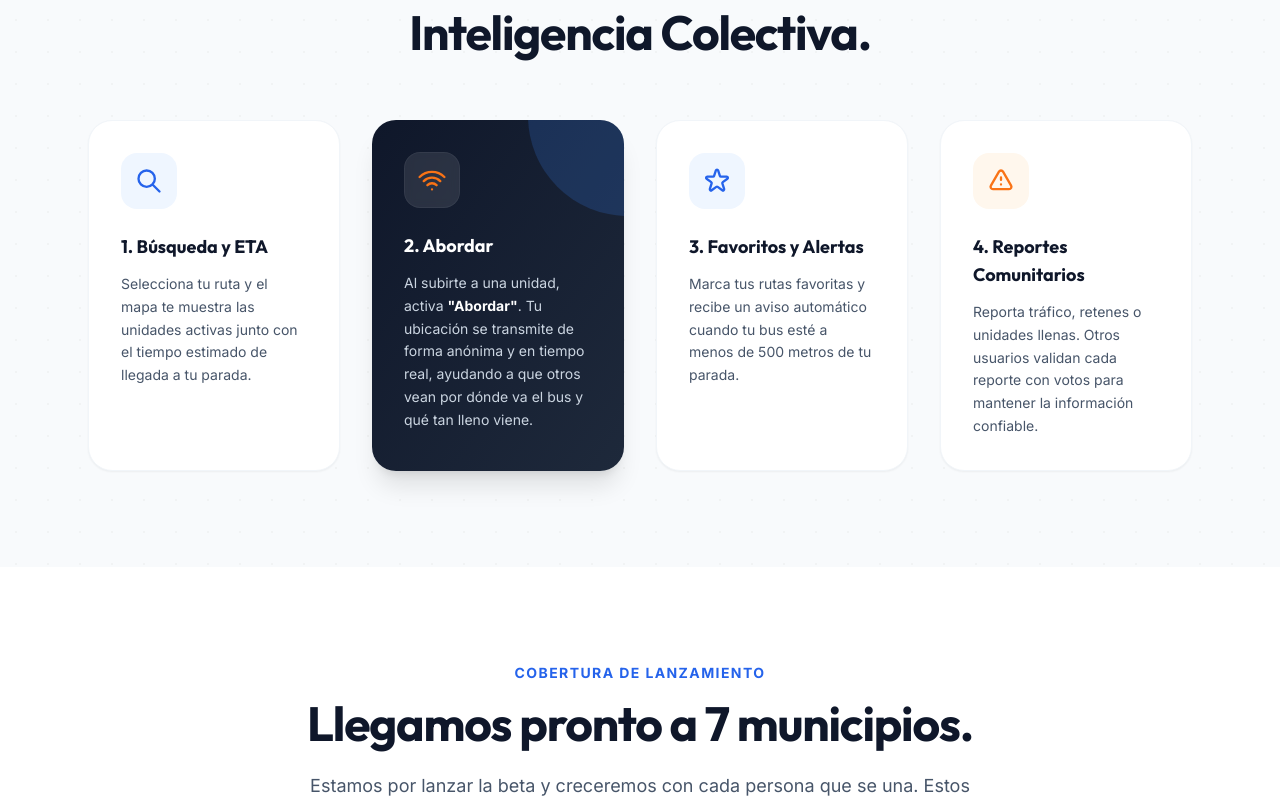
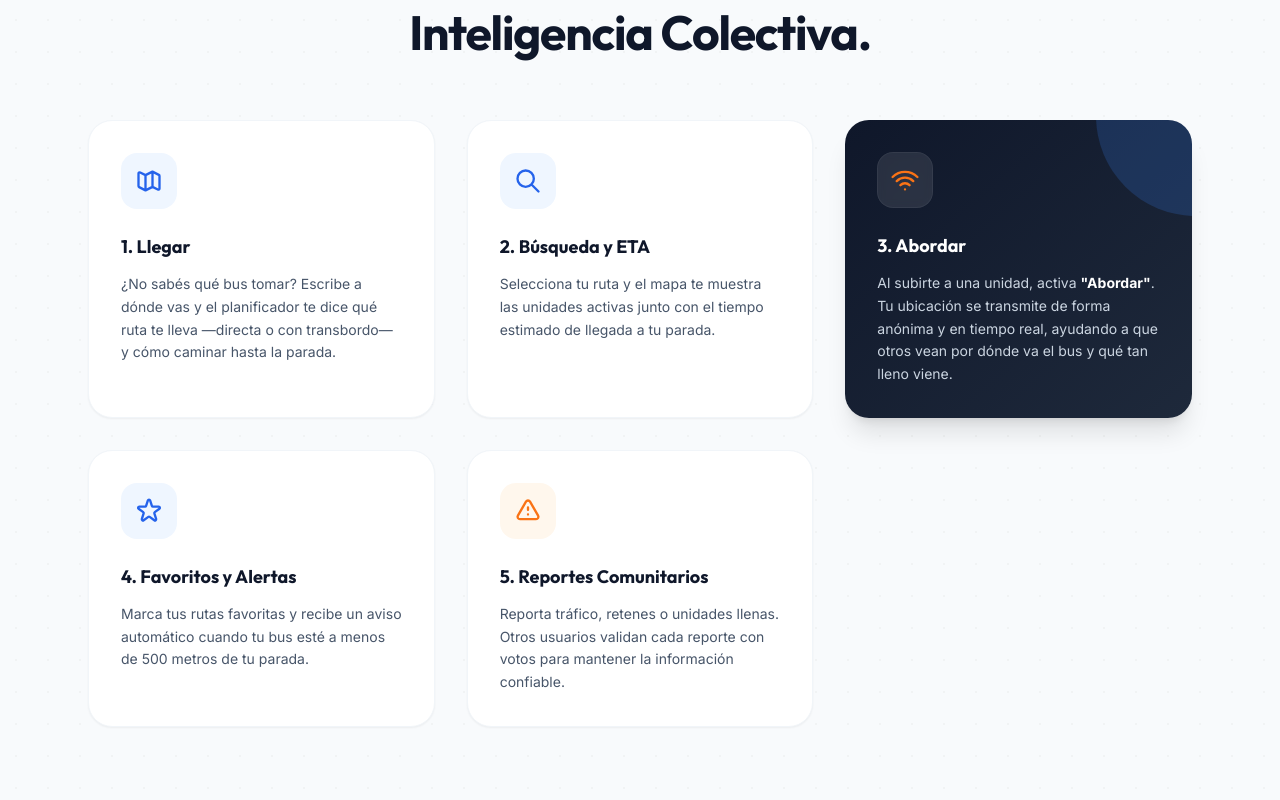
Before and after one commit to Ovidio-Aguirre/ubibus-landing, a React (Vite) app: page / in a window 1280 px wide. Shown: the part 1360-2160 px from the top of the page. Built offline with nearby package versions, Linux system fonts and the light colour scheme; no server answers.

Commit message:
Agregar tarjeta del planificador de viajes "Llegar" en Como funciona
Refleja la nueva funcion de la app que sugiere que ruta tomar (directa
o con transbordo) hacia un destino dentro de la cobertura actual.

Co-Authored-By: Claude Sonnet 5 <noreply@anthropic.com>

```diff
--- a/src/components/sections/Features.tsx
+++ b/src/components/sections/Features.tsx
@@ -26,21 +26,34 @@ export const Features: React.FC = () => {
             <h3 className="text-4xl md:text-5xl font-display font-bold text-slate-900 tracking-tight">Inteligencia Colectiva.</h3>
           </div>
 
-          <div className="grid md:grid-cols-2 lg:grid-cols-4 gap-8">
+          <div className="grid md:grid-cols-2 lg:grid-cols-3 gap-8">
             {/* Card 1 */}
+            <div className="bg-white p-8 rounded-3xl shadow-sm border border-slate-100 hover:shadow-2xl hover:border-primary-100 hover:-translate-y-1.5 hover:scale-[1.02] transition-all duration-300 group">
+              <div className="w-14 h-14 rounded-2xl bg-blue-50 text-primary-600 flex items-center justify-center mb-6 group-hover:scale-110 group-hover:bg-primary-600 group-hover:text-white transition-all duration-300">
+                <svg className="w-7 h-7" fill="none" viewBox="0 0 24 24" stroke="currentColor">
+                  <path strokeLinecap="round" strokeLinejoin="round" strokeWidth={2} d="M9 20l-5.447-2.724A1 1 0 013 16.382V5.618a1 1 0 011.447-.894L9 7m0 13l6-3m-6 3V7m6 10l4.553 2.276A1 1 0 0021 18.382V7.618a1 1 0 00-.553-.894L15 4m0 13V4m0 0L9 7" />
+                </svg>
+              </div>
+              <h4 className="text-lg font-display font-bold text-slate-900 mb-3">1. Llegar</h4>
+              <p className="text-sm text-slate-600 leading-relaxed group-hover:text-slate-700 transition-colors">
+                ¿No sabés qué bus tomar? Escribe a dónde vas y el planificador te dice qué ruta te lleva —directa o con transbordo— y cómo caminar hasta la parada.
+              </p>
+            </div>
+
+            {/* Card 2 */}
             <div className="bg-white p-8 rounded-3xl shadow-sm border border-slate-100 hover:shadow-2xl hover:border-primary-100 hover:-translate-y-1.5 hover:scale-[1.02] transition-all duration-300 group">
               <div className="w-14 h-14 rounded-2xl bg-blue-50 text-primary-600 flex items-center justify-center mb-6 group-hover:scale-110 group-hover:bg-primary-600 group-hover:text-white transition-all duration-300">
                 <svg className="w-7 h-7" fill="none" viewBox="0 0 24 24" stroke="currentColor">
                   <path strokeLinecap="round" strokeLinejoin="round" strokeWidth={2} d="M21 21l-6-6m2-5a7 7 0 11-14 0 7 7 0 0114 0z" />
                 </svg>
               </div>
-              <h4 className="text-lg font-display font-bold text-slate-900 mb-3">1. Búsqueda y ETA</h4>
+              <h4 className="text-lg font-display font-bold text-slate-900 mb-3">2. Búsqueda y ETA</h4>
               <p className="text-sm text-slate-600 leading-relaxed group-hover:text-slate-700 transition-colors">
                 Selecciona tu ruta y el mapa te muestra las unidades activas junto con el tiempo estimado de llegada a tu parada.
               </p>
             </div>
 
-            {/* Card 2 (Highlight) */}
+            {/* Card 3 (Highlight) */}
             <div className="bg-gradient-to-br from-slate-900 to-slate-800 p-8 rounded-3xl shadow-xl hover:shadow-2xl hover:shadow-primary-500/10 hover:-translate-y-1.5 hover:scale-[1.02] transition-all duration-300 relative overflow-hidden group">
               <div className="absolute top-0 right-0 w-32 h-32 bg-primary-500/20 rounded-bl-[100px] -mr-8 -mt-8 transition-transform group-hover:scale-110"></div>
               <div className="relative z-10">
@@ -49,34 +62,34 @@ export const Features: React.FC = () => {
                     <path strokeLinecap="round" strokeLinejoin="round" strokeWidth={2} d="M8.111 16.404a5.5 5.5 0 017.778 0M12 20h.01m-7.08-7.071c3.904-3.905 10.236-3.906 14.142 0M1.394 9.393c5.857-5.857 15.355-5.857 21.213 0" />
                   </svg>
                 </div>
-                <h4 className="text-lg font-display font-bold text-white mb-3">2. Abordar</h4>
+                <h4 className="text-lg font-display font-bold text-white mb-3">3. Abordar</h4>
                 <p className="text-sm text-slate-300 leading-relaxed">
                   Al subirte a una unidad, activa <strong className="text-white">"Abordar"</strong>. Tu ubicación se transmite de forma anónima y en tiempo real, ayudando a que otros vean por dónde va el bus y qué tan lleno viene.
                 </p>
               </div>
             </div>
 
-            {/* Card 3 */}
+            {/* Card 4 */}
             <div className="bg-white p-8 rounded-3xl shadow-sm border border-slate-100 hover:shadow-2xl hover:border-primary-100 hover:-translate-y-1.5 hover:scale-[1.02] transition-all duration-300 group">
               <div className="w-14 h-14 rounded-2xl bg-blue-50 text-primary-600 flex items-center justify-center mb-6 group-hover:scale-110 group-hover:bg-primary-600 group-hover:text-white transition-all duration-300">
                 <svg className="w-7 h-7" fill="none" viewBox="0 0 24 24" stroke="currentColor">
                   <path strokeLinecap="round" strokeLinejoin="round" strokeWidth={2} d="M11.049 2.927c.3-.921 1.603-.921 1.902 0l1.519 4.674a1 1 0 00.95.69h4.915c.969 0 1.371 1.24.588 1.81l-3.976 2.888a1 1 0 00-.363 1.118l1.518 4.674c.3.922-.755 1.688-1.538 1.118l-3.976-2.888a1 1 0 00-1.176 0l-3.976 2.888c-.783.57-1.838-.197-1.538-1.118l1.518-4.674a1 1 0 00-.363-1.118l-3.976-2.888c-.784-.57-.38-1.81.588-1.81h4.914a1 1 0 00.951-.69l1.519-4.674z" />
                 </svg>
               </div>
-              <h4 className="text-lg font-display font-bold text-slate-900 mb-3">3. Favoritos y Alertas</h4>
+              <h4 className="text-lg font-display font-bold text-slate-900 mb-3">4. Favoritos y Alertas</h4>
               <p className="text-sm text-slate-600 leading-relaxed group-hover:text-slate-700 transition-colors">
                 Marca tus rutas favoritas y recibe un aviso automático cuando tu bus esté a menos de 500 metros de tu parada.
               </p>
             </div>
 
-            {/* Card 4 */}
+            {/* Card 5 */}
             <div className="bg-white p-8 rounded-3xl shadow-sm border border-slate-100 hover:shadow-2xl hover:border-brand-orange/20 hover:-translate-y-1.5 hover:scale-[1.02] transition-all duration-300 group">
               <div className="w-14 h-14 rounded-2xl bg-orange-50 text-brand-orange flex items-center justify-center mb-6 group-hover:scale-110 group-hover:bg-brand-orange group-hover:text-white transition-all duration-300">
                 <svg className="w-7 h-7" fill="none" viewBox="0 0 24 24" stroke="currentColor">
                   <path strokeLinecap="round" strokeLinejoin="round" strokeWidth={2} d="M12 9v2m0 4h.01m-6.938 4h13.856c1.54 0 2.502-1.667 1.732-3L13.732 4c-.77-1.333-2.694-1.333-3.464 0L3.34 16c-.77 1.333.192 3 1.732 3z" />
                 </svg>
               </div>
-              <h4 className="text-lg font-display font-bold text-slate-900 mb-3">4. Reportes Comunitarios</h4>
+              <h4 className="text-lg font-display font-bold text-slate-900 mb-3">5. Reportes Comunitarios</h4>
               <p className="text-sm text-slate-600 leading-relaxed group-hover:text-slate-700 transition-colors">
                 Reporta tráfico, retenes o unidades llenas. Otros usuarios validan cada reporte con votos para mantener la información confiable.
               </p>
```
